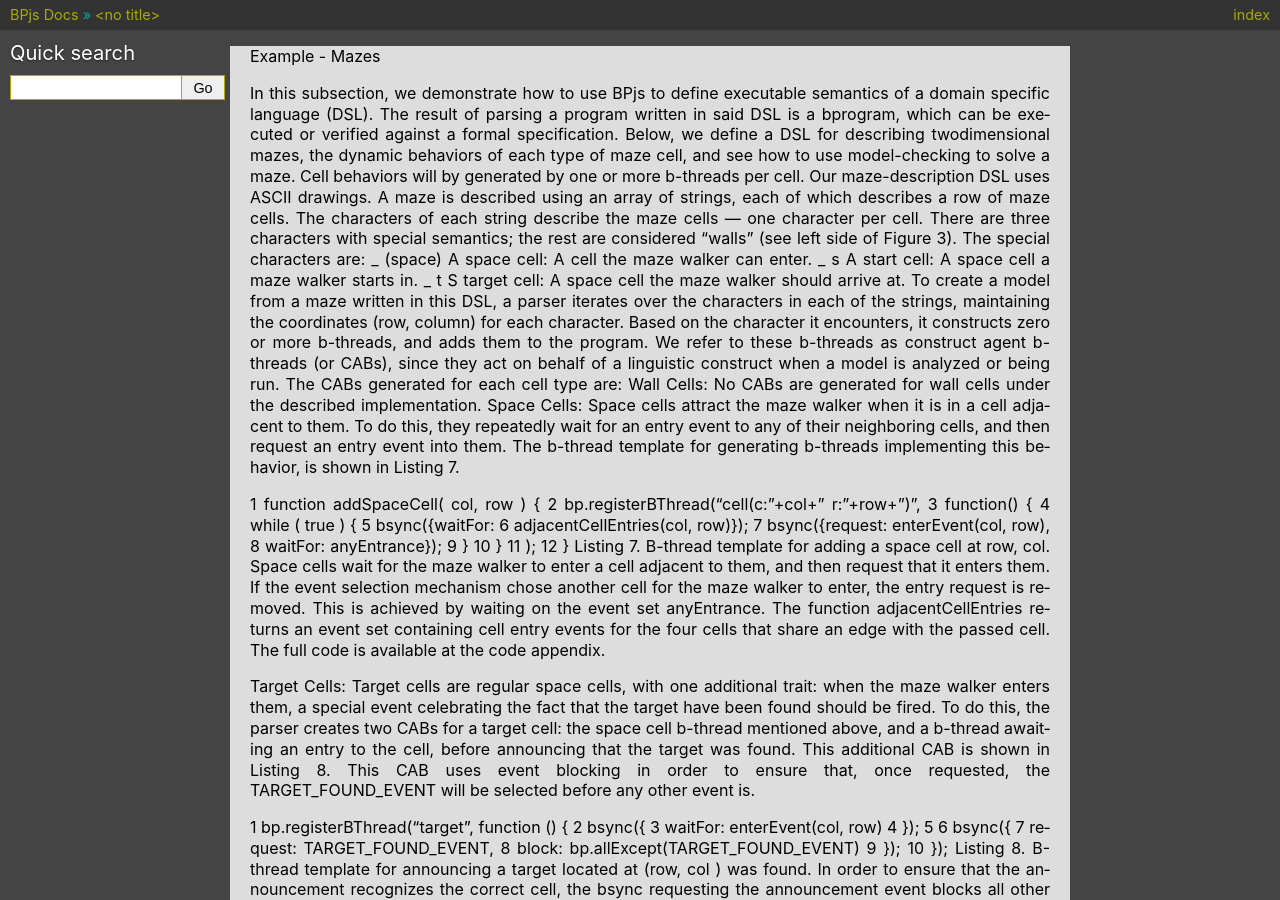
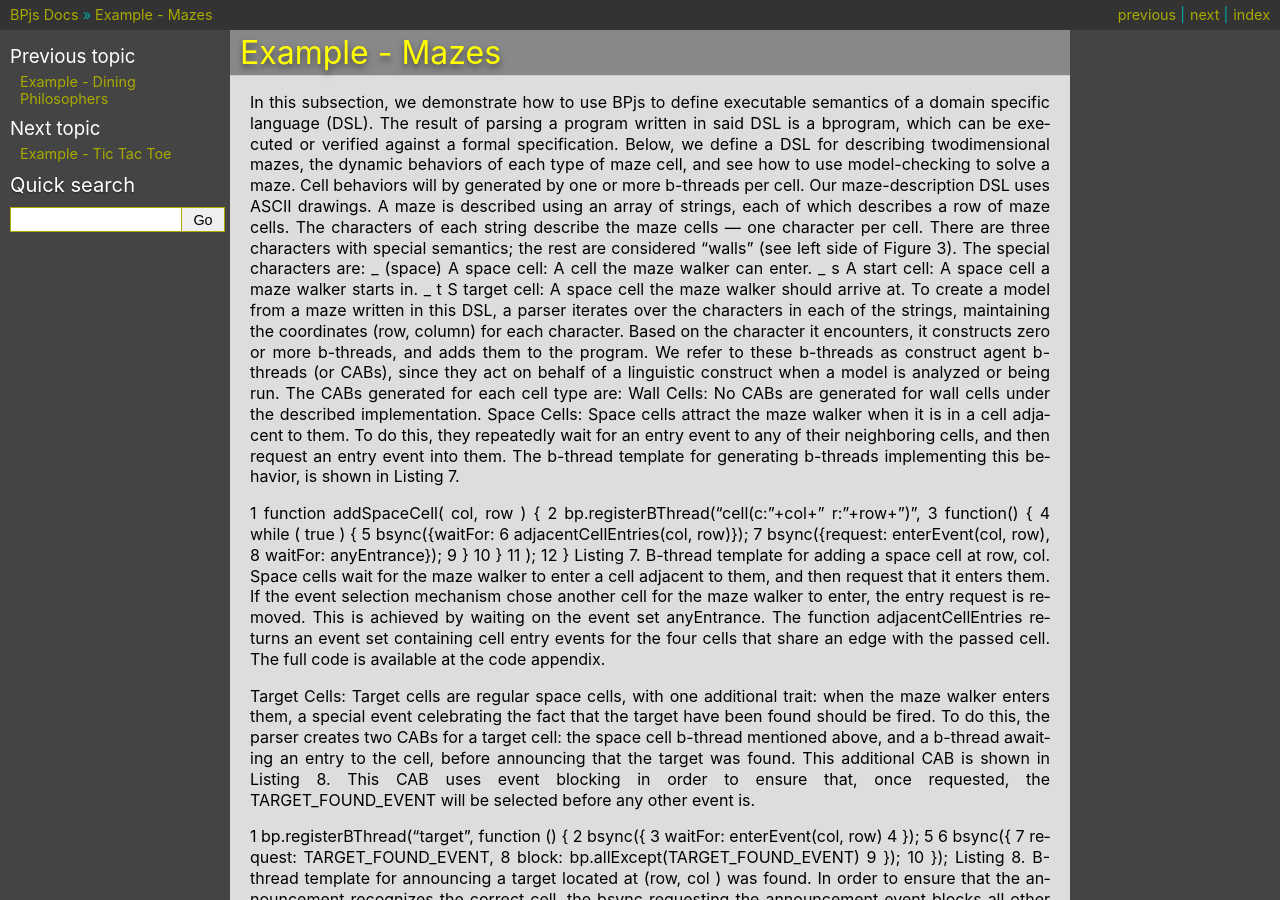
Before and after one commit to bThink-BGU/BPjs, a Sphinx documentation site: the page built from docs/source/example-mazes.rst, in a window 1280 px wide and 900 px high. Built offline with Sphinx 7.4.7, drawn with Linux system fonts in a browser that asks for light colours; formulas are drawn with MathJax 3; some of the changed text lies outside the part shown.

Commit message:
added linkes to the examples

```diff
--- a/docs/source/example-TTT.rst
+++ b/docs/source/example-TTT.rst
@@ -1,4 +1,8 @@
+*********************
 Example - Tic Tac Toe
+*********************
+
+.. include example-TTT::
 
 This example is borrowed, with modifications, from [10]. Its main feature is that it presents the  concept of aligning bthreads to requirements. Meaning, each b-thread represents a rule, or a part of the tactics in the game of Tic-Tac-Toe.
 First, let us describe the (classical) game of Tic-Tac-Toe, and the events that represent the expected behaviors. Two players, X and O, alternately mark squares on a 3 _ 3 grid whose squares are identified by (row; column) pairs: (0; 0); (0; 1); : : : ; (2; 2). The winner is the player who manages to form a full horizontal, vertical, or diagonal line with three of his/her marks. If the entire grid becomes marked but no player has formed a line, the result is a draw. Below, we assume player X is played by a human user, and player O is played by the application.
--- a/docs/source/example-mazes.rst
+++ b/docs/source/example-mazes.rst
@@ -1,4 +1,8 @@
+***************
 Example - Mazes
+***************
+
+.. include example-mazes::
 
 In this subsection, we demonstrate how to use BPjs to define executable semantics of a domain specific language (DSL). The result of parsing a program written in said DSL is a bprogram, which can be executed or verified against a formal specification. Below, we define a DSL for describing twodimensional mazes, the dynamic behaviors of each type of maze cell, and see how to use model-checking to solve a maze. Cell behaviors will by generated by one or more b-threads per cell.
 Our maze-description DSL uses ASCII drawings. A maze is described using an array of strings, each of which describes a row of maze cells. The characters of each string describe the maze cells — one character per cell. There are three characters with special semantics; the rest are considered “walls” (see left side of Figure 3). The special characters are:
--- a/docs/source/index.rst
+++ b/docs/source/index.rst
@@ -36,6 +36,8 @@ Topics:
    examples
    example-hot-cold
    example-dining-philosophers
+   example-mazes
+   example-TTT
 
 
 
```
